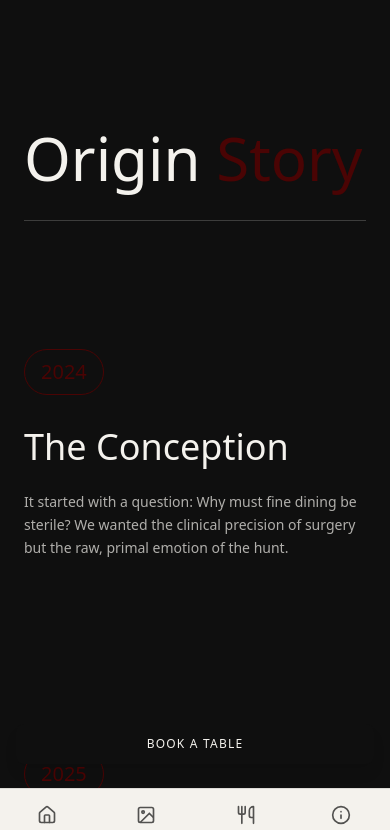
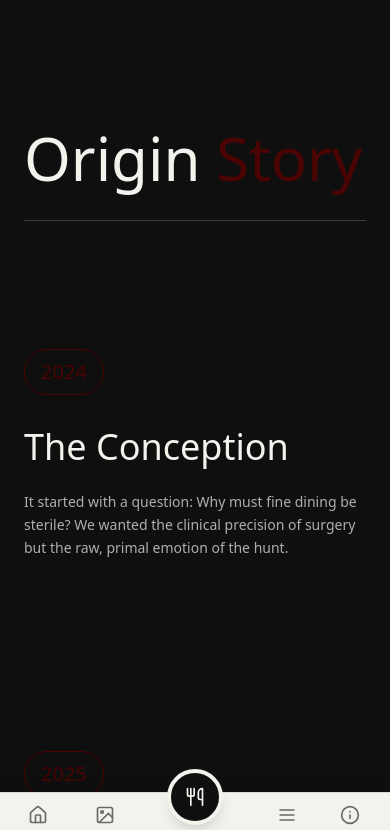
Before and after one commit to amdigitalmarketingroup/carne-y-hueso, a Next.js app: page /about in a window 390 px wide. Shown: the top 830 px of the page. Built offline with nearby package versions, Linux system fonts and the light colour scheme; a web font is replaced by a local one.

Commit message:
Remove scroll lock for better interaction and redesign mobile nav with central Book button

```diff
--- a/components/layout/bottom-nav.tsx
+++ b/components/layout/bottom-nav.tsx
@@ -4,27 +4,47 @@ import { Utensils, Home, Info } from "lucide-react";
 
 export function BottomNav() {
     return (
-        <nav className="lg:hidden fixed bottom-0 left-0 w-full bg-bone-white border-t border-ink-black/10 flex justify-between px-8 py-4 z-50 pb-safe">
-            <Link href="/" className="flex flex-col items-center gap-1 opacity-70 hover:opacity-100 hover:text-oxblood transition-colors">
+        <nav className="lg:hidden fixed bottom-0 left-0 w-full bg-bone-white border-t border-ink-black/10 flex justify-between items-end px-6 py-3 z-50 pb-safe shadow-[0_-5px_20px_rgba(0,0,0,0.03)]">
+            {/* Left Group */}
+            <div className="flex gap-8">
+                <Link href="/" className="flex flex-col items-center gap-1.5 opacity-60 hover:opacity-100 hover:text-oxblood transition-colors">
                     <Home className="w-5 h-5" />
-                <span className="font-mono text-[10px] uppercase">Home</span>
+                    <span className="font-mono text-[9px] uppercase tracking-wider">Home</span>
                 </Link>
-            <Link href="/gallery" className="flex flex-col items-center gap-1 opacity-70 hover:opacity-100 hover:text-oxblood transition-colors">
+                <Link href="/gallery" className="flex flex-col items-center gap-1.5 opacity-60 hover:opacity-100 hover:text-oxblood transition-colors">
                     <svg width="24" height="24" viewBox="0 0 24 24" fill="none" stroke="currentColor" strokeWidth="2" className="w-5 h-5">
                         <rect x="3" y="3" width="18" height="18" rx="2" ry="2" />
                         <circle cx="8.5" cy="8.5" r="1.5" />
                         <path d="M21 15l-5-5L5 21" />
                     </svg>
-                <span className="font-mono text-[10px] uppercase">Gallery</span>
+                    <span className="font-mono text-[9px] uppercase tracking-wider">Gallery</span>
                 </Link>
-            <Link href="/#menu" className="flex flex-col items-center gap-1 opacity-70 hover:opacity-100 hover:text-oxblood transition-colors">
+            </div>
+
+            {/* Center Action Button - Floating effect */}
+            <div className="absolute left-1/2 -translate-x-1/2 -top-6">
+                <Link
+                    href="#reservations"
+                    className="flex flex-col items-center justify-center w-14 h-14 bg-ink-black text-bone-white rounded-full shadow-lg hover:bg-oxblood hover:scale-105 transition-all duration-300 border-4 border-bone-white"
+                >
                     <Utensils className="w-5 h-5" />
-                <span className="font-mono text-[10px] uppercase">Menu</span>
                 </Link>
-            <Link href="/about" className="flex flex-col items-center gap-1 opacity-70 hover:opacity-100 hover:text-oxblood transition-colors">
+                <span className="absolute -bottom-5 left-1/2 -translate-x-1/2 font-mono text-[9px] uppercase tracking-wider font-bold opacity-80 pt-1">Book</span>
+            </div>
+
+            {/* Right Group */}
+            <div className="flex gap-8">
+                <Link href="/#menu" className="flex flex-col items-center gap-1.5 opacity-60 hover:opacity-100 hover:text-oxblood transition-colors">
+                    <svg width="24" height="24" viewBox="0 0 24 24" fill="none" stroke="currentColor" strokeWidth="2" className="w-5 h-5">
+                        <path d="M3 12h18M3 6h18M3 18h18" />
+                    </svg>
+                    <span className="font-mono text-[9px] uppercase tracking-wider">Menu</span>
+                </Link>
+                <Link href="/about" className="flex flex-col items-center gap-1.5 opacity-60 hover:opacity-100 hover:text-oxblood transition-colors">
                     <Info className="w-5 h-5" />
-                <span className="font-mono text-[10px] uppercase">About</span>
+                    <span className="font-mono text-[9px] uppercase tracking-wider">About</span>
                 </Link>
+            </div>
         </nav>
     );
 }
--- a/components/menu/menu-section.tsx
+++ b/components/menu/menu-section.tsx
@@ -8,42 +8,7 @@ import { X, ArrowRight } from "lucide-react"
 export function MenuSection() {
     const [selectedDish, setSelectedDish] = useState<Dish | null>(null)
 
-    // Lock body scroll when drawer is open
-    useEffect(() => {
-        const isMobile = window.innerWidth < 1024
-
-        if (selectedDish && isMobile) {
-            // Save current scroll position
-            const scrollY = window.scrollY
-
-            // Lock scroll while maintaining position
-            document.body.style.position = 'fixed'
-            document.body.style.top = `-${scrollY}px`
-            document.body.style.width = '100%'
-            document.body.style.overflow = 'hidden'
-
-        } else if (isMobile) {
-            // Restore scroll position
-            const scrollY = document.body.style.top
-            document.body.style.position = ''
-            document.body.style.top = ''
-            document.body.style.width = ''
-            document.body.style.overflow = ''
-
-            // Restore exact scroll position
-            if (scrollY) {
-                window.scrollTo(0, parseInt(scrollY || '0') * -1)
-            }
-        }
-
-        // Cleanup on unmount
-        return () => {
-            document.body.style.position = ''
-            document.body.style.top = ''
-            document.body.style.width = ''
-            document.body.style.overflow = ''
-        }
-    }, [selectedDish])
+    // Scroll lock removed to fix user interaction issues
 
     return (
         <section
--- a/components/ui/reservation-cta.tsx
+++ b/components/ui/reservation-cta.tsx
@@ -16,20 +16,7 @@ export function ReservationCTA() {
                 Book a Table
             </motion.a>
 
-            {/* MOBILE: Sticky Bar above Bottom Nav */}
-            <motion.div
-                className="lg:hidden fixed bottom-[72px] left-0 w-full z-40 px-4 pb-2"
-                initial={{ y: 50, opacity: 0 }}
-                animate={{ y: 0, opacity: 1 }}
-                transition={{ delay: 1 }}
-            >
-                <a
-                    href="#reservations"
-                    className="block w-full bg-ink-black text-bone-white text-center py-3 font-mono text-xs uppercase tracking-widest rounded-lg shadow-lg"
-                >
-                    Book a Table
-                </a>
-            </motion.div>
+            {/* MOBILE: Removed in favor of Bottom Nav Icon */}
         </>
     );
 }
```
Lines whose indentation alone changed are shown as unchanged.
